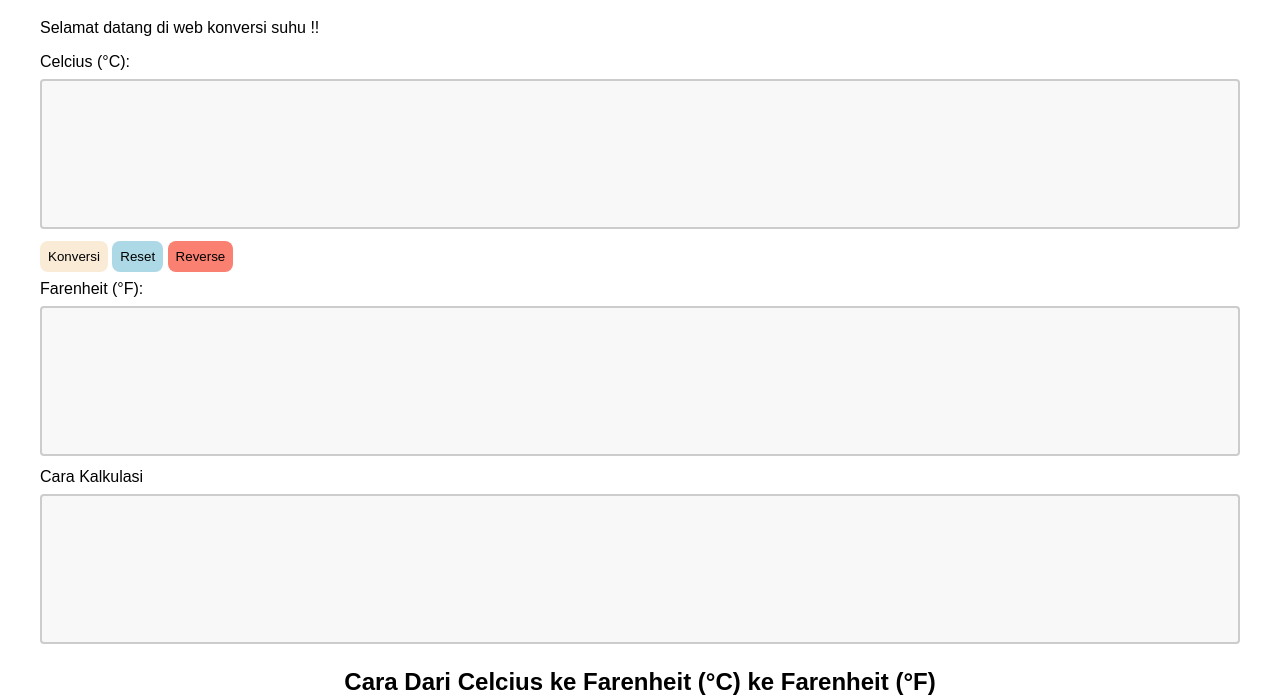
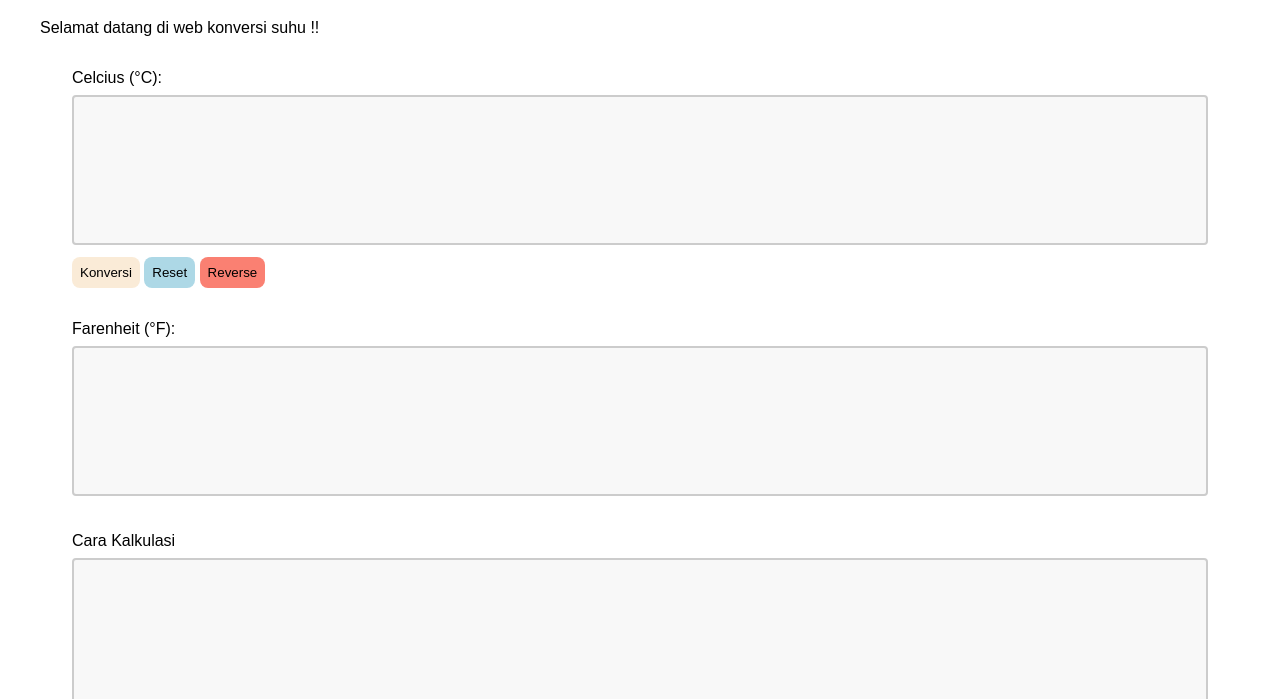
Before and after one commit to revou-fundamental-course/21-apr-25-irgiahmadfahrezii, a plain HTML site: page index.html in a window 1280 px wide. Shown: the part 101-800 px from the top of the page. Drawn offline with Linux system fonts and the light colour scheme.

Commit message:
revisi css

```diff
--- a/css/style.css
+++ b/css/style.css
@@ -44,7 +44,7 @@ button {
 }
 
 .section-content {
-  margin-bottom: 8px;
+  margin: 32px;
 }
 
 .formula {
--- a/index.html
+++ b/index.html
@@ -18,7 +18,7 @@
       </section>
 
       <!-- form konversi suhu -->
-      <form action="">
+      <form class="section-content">
         <div class="section-item">
           <label for="">Celcius (&deg;C):</label>
         </div>
@@ -35,9 +35,8 @@
         </div>
       </form>
 
+      <!-- Hasil konversi suhu -->
       <section class="section-content">
-        <!-- form konversi suhu -->
-      <form action="">
         <div class="section-item">
           <label for="result-input">Farenheit (&deg;F):</label>
         </div>
@@ -46,13 +45,9 @@
           <textarea id="result-input" readonly></textarea>
         </div>
       </section>
-      <!-- Hasil konversi suhu -->
-      <section></section>
 
       <!-- Penjelasan -->
       <section class="section-content">
-        <!-- form konversi suhu -->
-      <form action="">
         <div class="section-item">
           <label for="calculate-detail">Cara Kalkulasi</label>
         </div>
@@ -71,18 +66,12 @@
 
           <!-- Konten Informasi -->
           <article>
-            <p>Suhu <span class="formula">S</span> dalam derajat Farenheit (&deg;F) </p>
+            <p>Suhu <span class="formula">S</span> dalam derajat Farenheit (&deg;F)</p>
 
             <!-- Formula -->
-            <div class="formula">
-              S<sub>(&deg;F)</sub> = (S <sub>(&deg;C)</sub> x 9/5) + 32
-            </div>
-            <div>
-              atau
-            </div>
-            <div class="formula">
-              S<sub>(&deg;F)</sub> = (S <sub>(&deg;C)</sub> x 1,8) + 32
-            </div>
+            <div class="formula">S<sub>(&deg;F)</sub> = (S <sub>(&deg;C)</sub> x 9/5) + 32</div>
+            <div>atau</div>
+            <div class="formula">S<sub>(&deg;F)</sub> = (S <sub>(&deg;C)</sub> x 1,8) + 32</div>
           </article>
         </header>
       </section>
```
